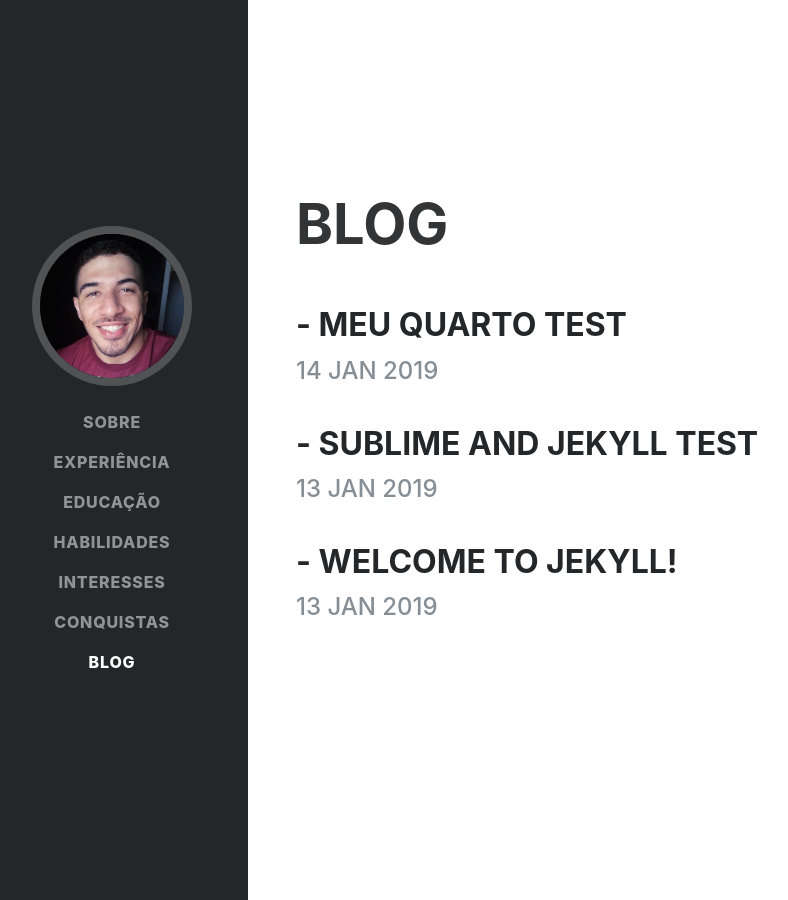
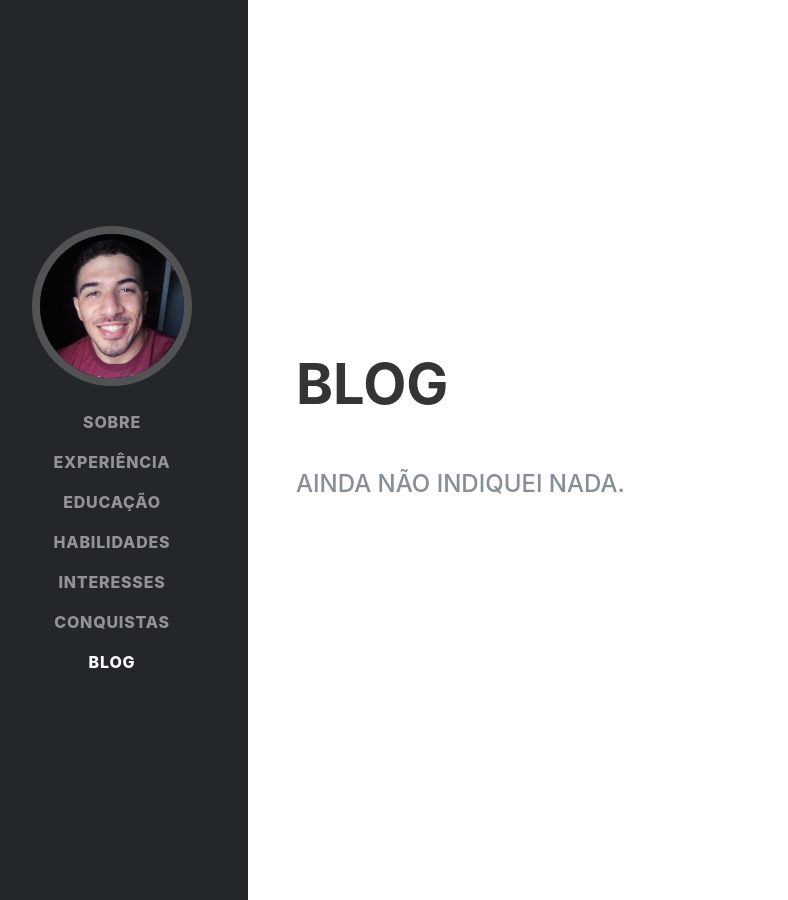
Before and after one commit to ItaloFreitas/italofreitas.github.io, a Jekyll site: the page built from index.html, in a window 1280 px wide and 900 px high, scrolled down 5758 px. Shown: the whole window, without its empty margins (24-812 px from the left). Built offline with Jekyll 4.4.1, drawn with Linux system fonts in a browser that asks for light colours; some web fonts are replaced.

Commit message:
new version v3 - delete posts

```diff
--- a/_config.yml
+++ b/_config.yml
@@ -2,7 +2,7 @@
 title: Italo Freitas
 email: itallo.freitass@gmail.com
 sobremim: "Profissional de TI e entusiasta da área de Segurança da Informação. Técnico de Redes de Computadores e estudante de graduação em Sistemas de Informação pela UniFanor | Wydem. "
-baseurl: "/" # the subpath of your site, e.g. /blog
+baseurl: "" # the subpath of your site, e.g. /blog
 url: "www.italofreitas.github.io" # the base hostname & protocol for your site, e.g. http://example.com
 
 twitter_username: jekyll-twitter
--- a/_posts/2019-01-13-sublime-and-jekyll-test.markdown
+++ /dev/null
@@ -1,6 +0,0 @@
----
-title: Sublime and Jekyll Test
-layout: post
-date: 2019-01-13 23:56:26
----
-### Esse é um teste full final
--- a/_posts/2019-01-14-meu-quarto-test.markdown
+++ /dev/null
@@ -1,5 +0,0 @@
----
-title: Meu Quarto Test
-layout: post
-date: 2019-01-14 12:37:51
----
```
Also changed, not shown: _posts/2019-01-13-welcome-to-jekyll.markdown (deleted, +0 -25 lines), 5 other files.
